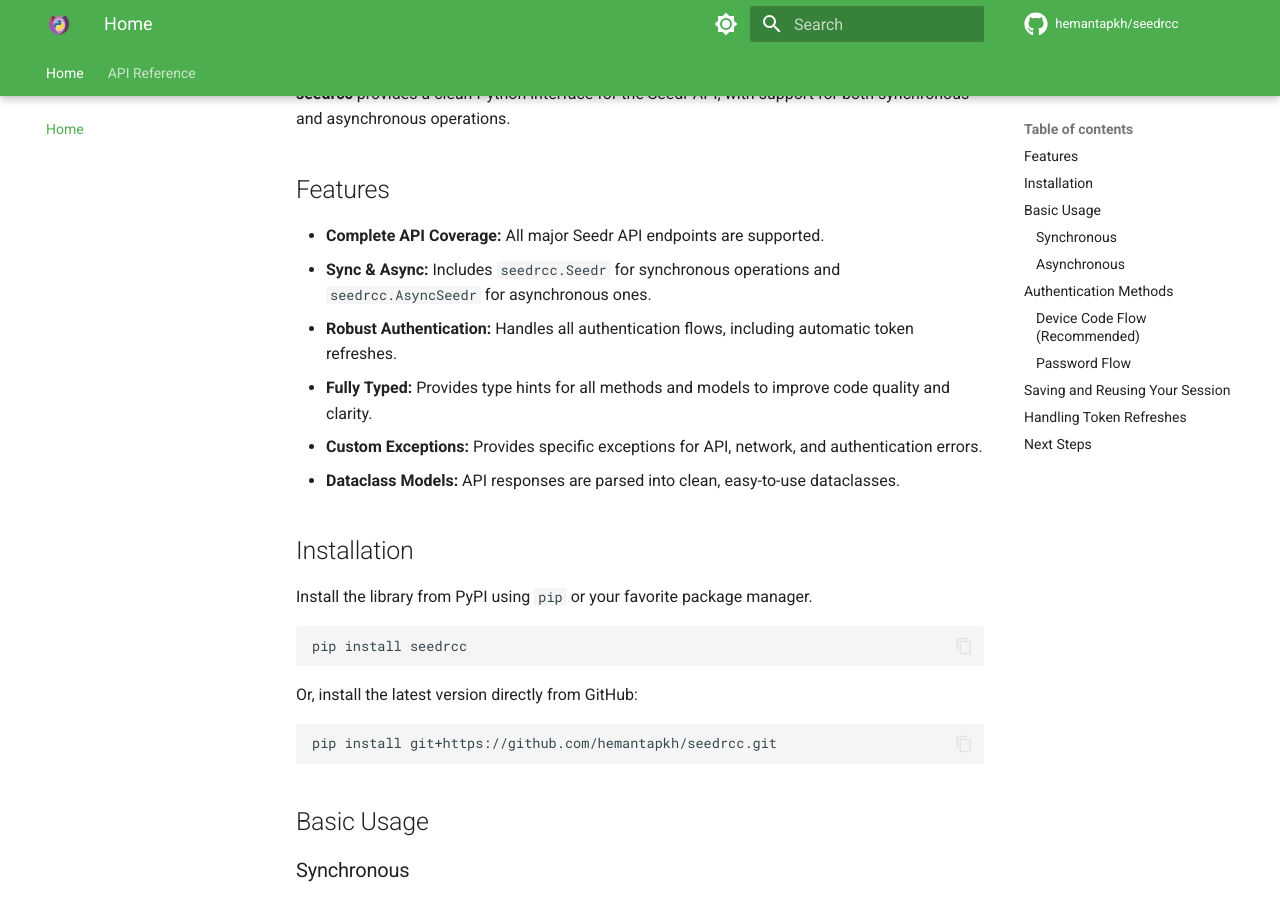
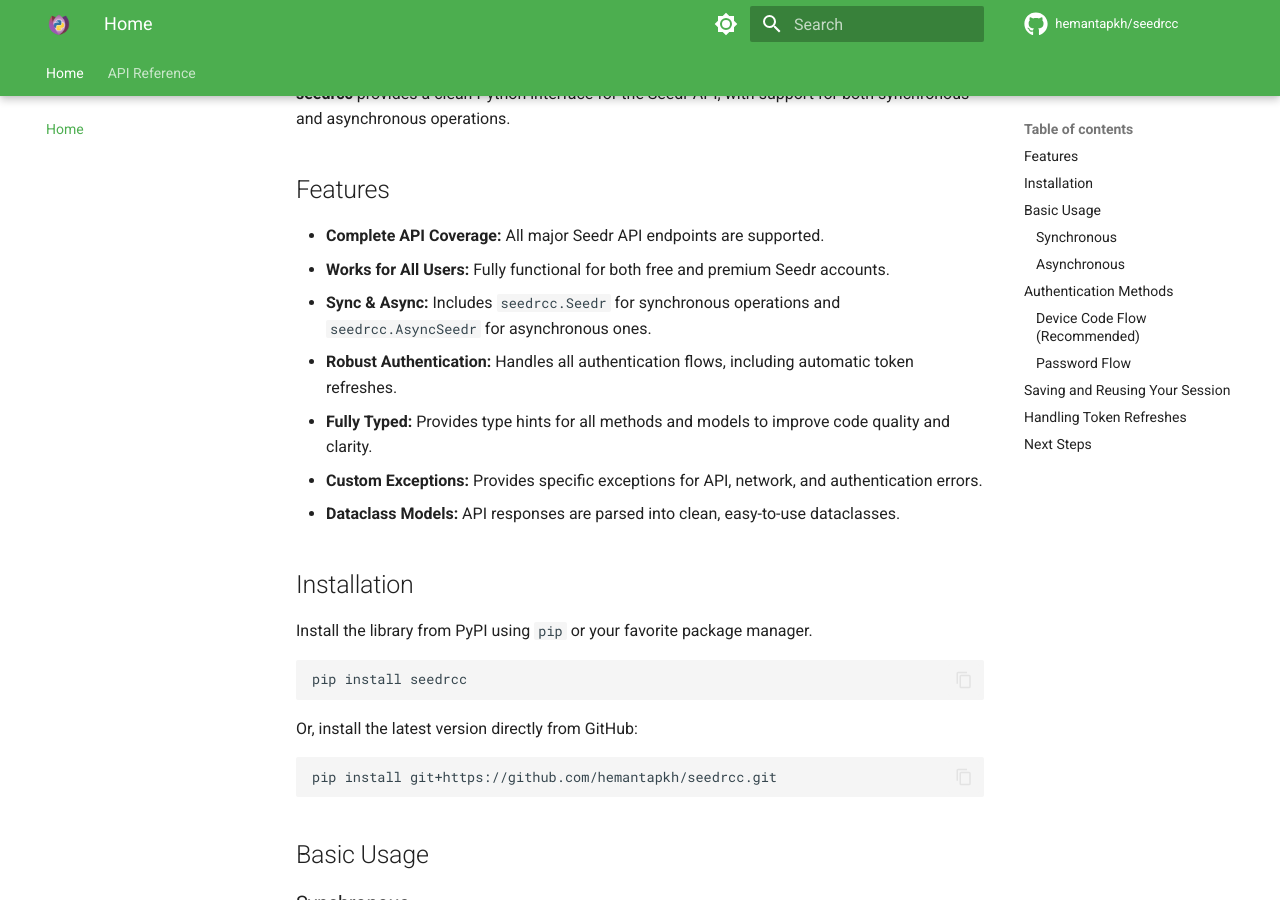
Before and after one commit to hemantapkh/seedrcc, an MkDocs documentation site: the page built from docs/index.md, in a window 1280 px wide and 900 px high, scrolled down 534 px. Built offline with MkDocs 1.6.1 and Material for MkDocs 9.7.7, drawn with Linux system fonts in a browser that asks for light colours; comment, search, counter and statistics services are not loaded; grey boxes are pictures that could not be loaded.

Commit message:
Update docs

```diff
--- a/docs/index.md
+++ b/docs/index.md
@@ -30,6 +30,7 @@
 ## Features
 
 - **Complete API Coverage:** All major Seedr API endpoints are supported.
+- **Works for All Users:** Fully functional for both free and premium Seedr accounts.
 - **Sync & Async:** Includes `seedrcc.Seedr` for synchronous operations and `seedrcc.AsyncSeedr` for asynchronous ones.
 - **Robust Authentication:** Handles all authentication flows, including automatic token refreshes.
 - **Fully Typed:** Provides type hints for all methods and models to improve code quality and clarity.
```
